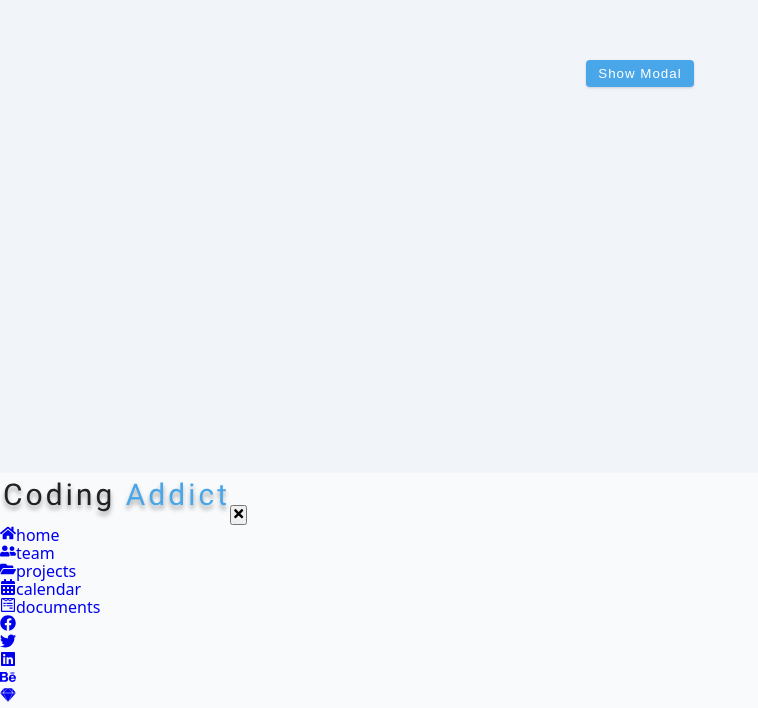
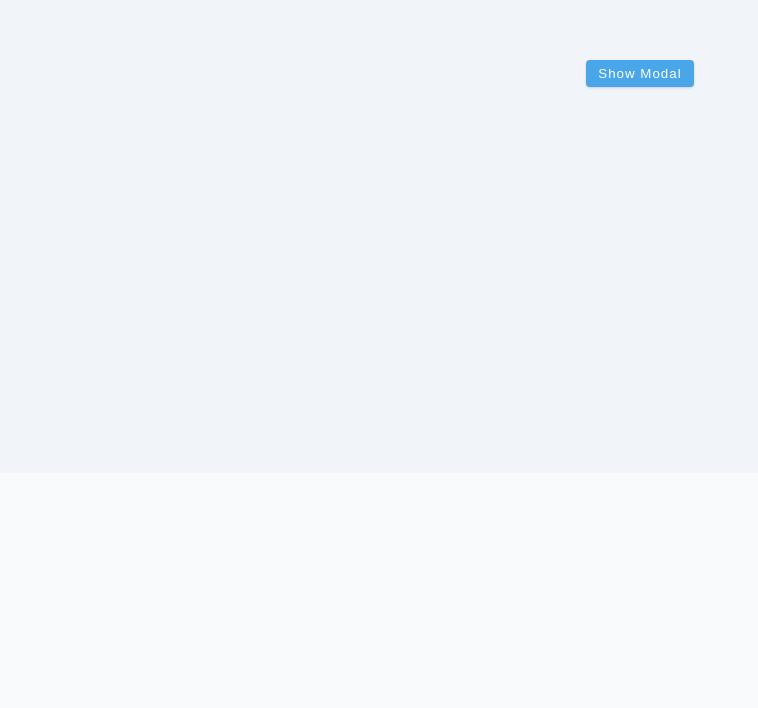
Before and after one commit to LaelPierre/react_projects, a React (Vite) app in the folder sidebar_modal/: page / in a window 1280 px wide. Shown: the part 327-1035 px from the top of the page, without its empty margins (0-758 px from the left). After the commit the page ends 800 px from the top, so only its background shows below. Built offline with nearby package versions, Linux system fonts and the light colour scheme.

Commit message:
added css for sidebar

```diff
--- a/sidebar_modal/src/Sidebar.jsx
+++ b/sidebar_modal/src/Sidebar.jsx
@@ -8,7 +8,7 @@
   const { isSidebarOpen, closeSidebar } = useGlobalContext();
 
   return (
-    <aside className="sidebar">
+    <aside className={isSidebarOpen ? "sidebar show-sidebar" : "sidebar"}>
       <div className="sidebar-header">
         <img src={logo} alt="coding addict" className="logo" />
         <button className="close-btn" onClick={closeSidebar}>
--- a/sidebar_modal/src/index.css
+++ b/sidebar_modal/src/index.css
@@ -340,3 +340,97 @@
   cursor: pointer;
   color: var(--red-dark);
 }
+
+/*
+===============
+sidebar
+===============
+*/
+
+.sidebar {
+  position: fixed;
+  top: 0;
+  left: 0;
+  width: 100%;
+  height: 100%;
+  background: var(--white);
+  display: grid;
+  grid-template-rows: auto 1fr auto;
+  row-gap: 1rem;
+  box-shadow: var(--red-dark);
+  transition: var(--transition);
+  transform: translateX(-100%);
+}
+
+.show-sidebar {
+  transform: translateX(0);
+}
+
+@media screen and (min-width: 676px) {
+  .sidebar {
+    width: 400px;
+  }
+}
+
+.sidebar-header {
+  display: flex;
+  justify-content: space-between;
+  align-items: center;
+  padding: 1rem 1.5rem;
+}
+
+.logo {
+  height: 40px;
+}
+
+.close-btn {
+  font-size: 1.75rem;
+  background: transparent;
+  border-color: transparent;
+  color: var(--red-dark);
+  cursor: pointer;
+}
+
+.links a {
+  display: flex;
+  align-items: center;
+  font-size: 1.25rem;
+  text-transform: capitalize;
+  padding: 1rem 1.5rem;
+  color: var(--grey-700);
+  transition: var(--transition);
+  letter-spacing: var(--letterSpacing);
+}
+
+.links a:hover {
+  background: var(--grey-100);
+  color: var(--grey-800);
+}
+
+.links a svg {
+  font-size: 1.5rem;
+  color: var(--grey-500);
+  margin-right: 1rem;
+  transition: var(--transition);
+}
+
+.links a svg:hover {
+  color: var(--grey-600);
+}
+
+.social-links {
+  display: flex;
+  justify-self: center;
+  padding-bottom: 2rem;
+}
+
+.social-links a {
+  font-size: 1.5rem;
+  margin: 0 0.5rem;
+  color: var(--primary-500);
+  transition: var(--transition);
+}
+
+.social-links a:hover {
+  color: var(--primary-800);
+}
```
